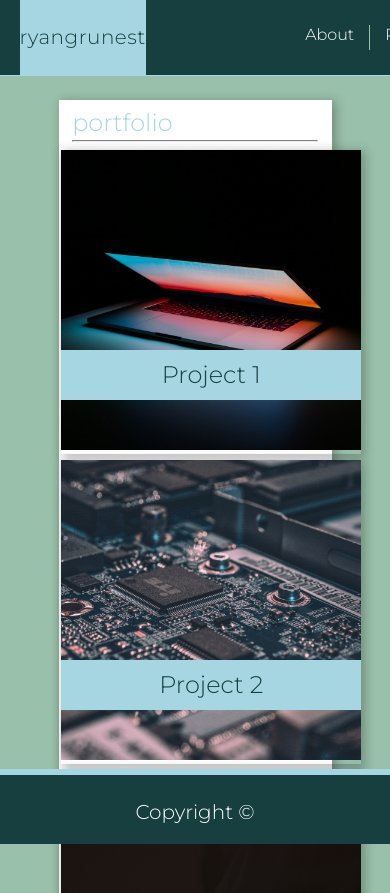
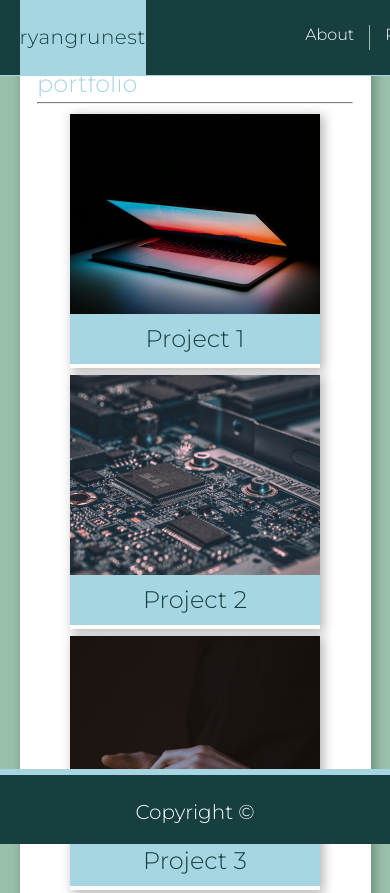
Before and after one commit to ryangrunest/Responsive-Portfolio, a plain HTML site: page portfolio.html in a window 390 px wide. Shown: the top 893 px of the page. Drawn offline with Linux system fonts and the light colour scheme.

Commit message:
mostly done with media queries, saving before i redo nav-links

```diff
--- a/Assets/index.css
+++ b/Assets/index.css
@@ -57,9 +57,6 @@ textarea:focus {
 .nav-links:hover {
 	color: black;
 }
-#contact {
-	border: none;
-}
 
 .header::after {
 	content: "";
@@ -78,7 +75,7 @@ textarea:focus {
 	margin-top: 100px;
 	box-shadow: 3px 2px 10px 1px rgba(25, 25, 25, 0.3);
 	min-height: 70%;
-	margin-bottom: 75px;
+	margin-bottom: 100px;
 }
 h2 {
 	color: #A7D6E3;
@@ -117,7 +114,7 @@ h2 {
 /*Portfolio*/
 .portfolio-content {
 	width: 70%;
-	height: 100%;
+/*	height: 100%;*/
 	margin: 2% 15%;
 	background-color: white;
 	margin-bottom: 200px;
@@ -138,7 +135,7 @@ h2 {
 	display: inline-block;
 	text-align: center;
 	margin: 1%;
-	padding: 0;
+	padding-bottom: 0;
 	box-shadow: 3px 2px 10px 1px rgba(25, 25, 25, 0.3);
 	/*padding-top: 2%;*/
 }
@@ -240,5 +237,36 @@ textarea {
 	.content {
 		margin-left: 5%;
 		width: 600px;
+		margin-bottom: 100px;
+	}
+	.portfolio-content {
+		margin-left: 5%;
+		width: 600px;
+		height: 880px;
+	}
+	.portfolio-content img {
+		width: 250px;
+		height: auto;
 	}
 }
+
+@media only screen and (max-width: 768px) {
+	.portfolio-content {
+		margin-left: initial;
+		width: 70%;
+		height: 850px;
+		margin: 15% 15%;
+	}
+	.content {
+		width: 90%;
+		margin-left: 5%;
+		margin-bottom: 100px;
+	}
+	.portfolio-content {
+		width: 90%;
+		margin-left: 5%;
+	}
+}
+@media only screen and (max-width: 690px) {
+
+}
```
Also changed, not shown: index.html (+3 -3 lines).
